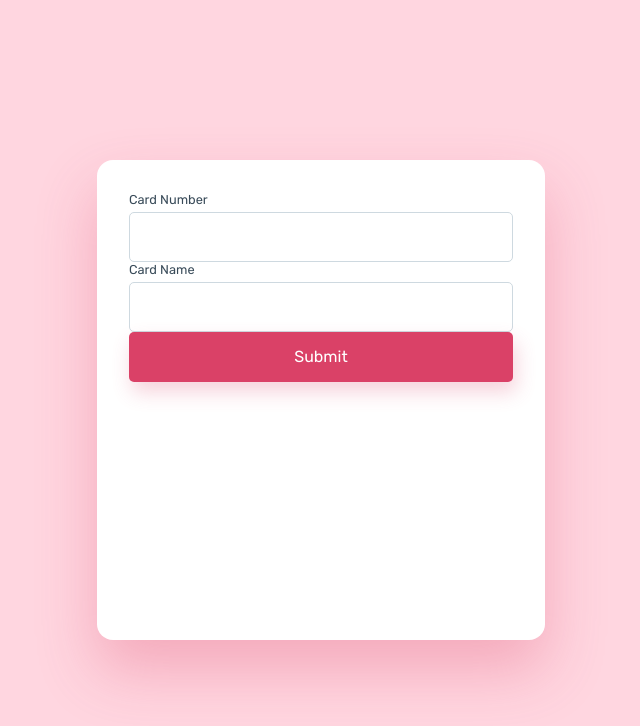
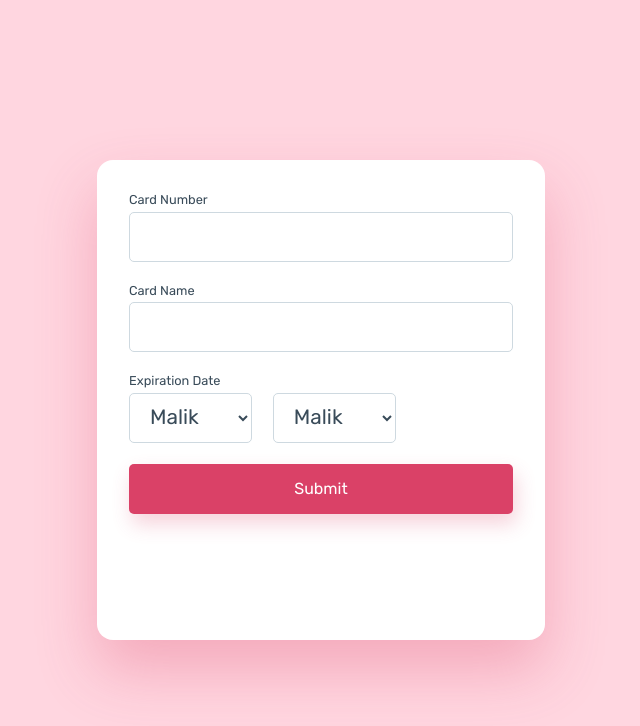
Before and after one commit to MalikBagwala/credit-card, a React (Create React App) app: page / in a window 1280 px wide. Shown: the top 726 px of the page, without its empty margins (319-959 px from the left). Built offline with nearby package versions, Linux system fonts and the light colour scheme.

Commit message:
added reusable select components

```diff
--- a/src/components/Card.tsx
+++ b/src/components/Card.tsx
@@ -1,6 +1,6 @@
 import React from "react";
 import styled from "styled-components";
-import Form from "./Form";
+import Form from "./Form.jsx";
 
 const Div = styled.div`
   background: white;
--- /dev/null
+++ b/src/components/Form.jsx
@@ -0,0 +1,59 @@
+import React from "react";
+import Input from "./Input.jsx";
+import Button from "./Button.jsx";
+import Select from "./Select";
+import styled from "styled-components";
+
+const Div = styled.div`
+  display: flex;
+  width: 70%;
+  /* justify-content: flex-start; */
+  flex: 1 1 0px;
+  align-items: flex-end;
+`;
+
+const FormSelect = styled(Select)`
+  margin-right: 1.3rem;
+`;
+export default function() {
+  return (
+    <form>
+      <Input label="Card Number" />
+      <Input label="Card Name" />
+      <Div>
+        <FormSelect
+          fill
+          items={[
+            {
+              id: 1,
+              name: "Malik"
+            },
+            {
+              id: 2,
+              name: "Huzefa"
+            }
+          ]}
+          type="select"
+          label="Expiration Date"
+        />
+        <FormSelect
+          fill
+          items={[
+            {
+              id: 1,
+              name: "Malik"
+            },
+            {
+              id: 2,
+              name: "Huzefa"
+            }
+          ]}
+          type="select"
+        />
+      </Div>
+      <Button fill form>
+        Submit
+      </Button>
+    </form>
+  );
+}
--- a/src/components/Form.tsx
+++ /dev/null
@@ -1,15 +0,0 @@
-import React from "react";
-import Input from "./Input";
-import Button from "./Button.jsx";
-
-export default function() {
-  return (
-    <form>
-      <Input label="Card Number" />
-      <Input label="Card Name" />
-      <Button fill form>
-        Submit
-      </Button>
-    </form>
-  );
-}
--- a/src/components/Input.tsx
+++ b/src/components/Input.jsx
@@ -1,12 +1,14 @@
 import React, { useMemo } from "react";
 import styled from "styled-components";
 import { camelCase } from "lodash-es";
-const Wrapper = styled.div`
+export const Wrapper = styled.div`
+  width: ${props => props.width};
+  margin-bottom: 1.3rem;
   display: flex;
   flex-direction: column;
 `;
 
-const StyledInput = styled.input`
+export const StyledInput = styled.input`
   height: 50px;
   border: 1px solid ${props => props.theme["gray-300"]};
   font-size: 1.3rem;
@@ -21,19 +23,19 @@ const StyledInput = styled.input`
   }
 `;
 
-const Label = styled.label`
+export const Label = styled.label`
   font-size: 0.8rem;
   font-weight: 500;
   color: ${props => props.theme["gray-500"]};
   margin-bottom: 0.3rem;
 `;
 
-export interface InputProps {
-  label?: string;
-  id?: string;
-  name?: string;
-}
-const Input: React.FC<InputProps> = ({ label, id, name, ...otherProps }) => {
+// export interface InputProps {
+//   label?: string;
+//   id?: string;
+//   name?: string;
+// }
+export default function({ label, id, name, ...otherProps }) {
   const inputId = useMemo(() => (id ? id : camelCase(label)), [id, label]);
   const inputName = useMemo(() => (name ? name : inputId), [name, inputId]);
   return (
@@ -42,5 +44,4 @@ const Input: React.FC<InputProps> = ({ label, id, name, ...otherProps }) => {
       <StyledInput id={inputId} name={inputName} {...otherProps} />
     </Wrapper>
   );
-};
-export default Input;
+}
--- a/src/components/Select.jsx
+++ b/src/components/Select.jsx
@@ -1,6 +1,36 @@
 import React from "react";
 import styled from "styled-components";
+import { Label, Wrapper } from "./Input";
 
-export default function() {
-  return null;
+const StyledSelect = styled.select`
+  height: 50px;
+  border: 1px solid ${props => props.theme["gray-300"]};
+  background: white;
+  font-size: 1.3rem;
+  color: ${props => props.theme["gray-500"]};
+  padding: 0.7rem 1rem;
+  border-radius: 5px;
+  :focus {
+    outline: none;
+    border: 1px solid ${props => props.theme.primary};
+    box-shadow: 0 1px 3px rgba(218, 65, 103, 0.12),
+      0 1px 2px rgba(218, 65, 103, 0.24);
+  }
+`;
+
+const Option = styled.option`
+  :focus {
+    background: ${props => `${props.theme.primary} !important`};
+  }
+`;
+export default function({ label, items, fill, ...otherProps }) {
+  return (
+    <Wrapper fill={fill}>
+      <Label>{label}</Label>
+      <StyledSelect size={1} {...otherProps}>
+        {items &&
+          items.map(item => <Option value={item.id} label={item.name} />)}
+      </StyledSelect>
+    </Wrapper>
+  );
 }
```
